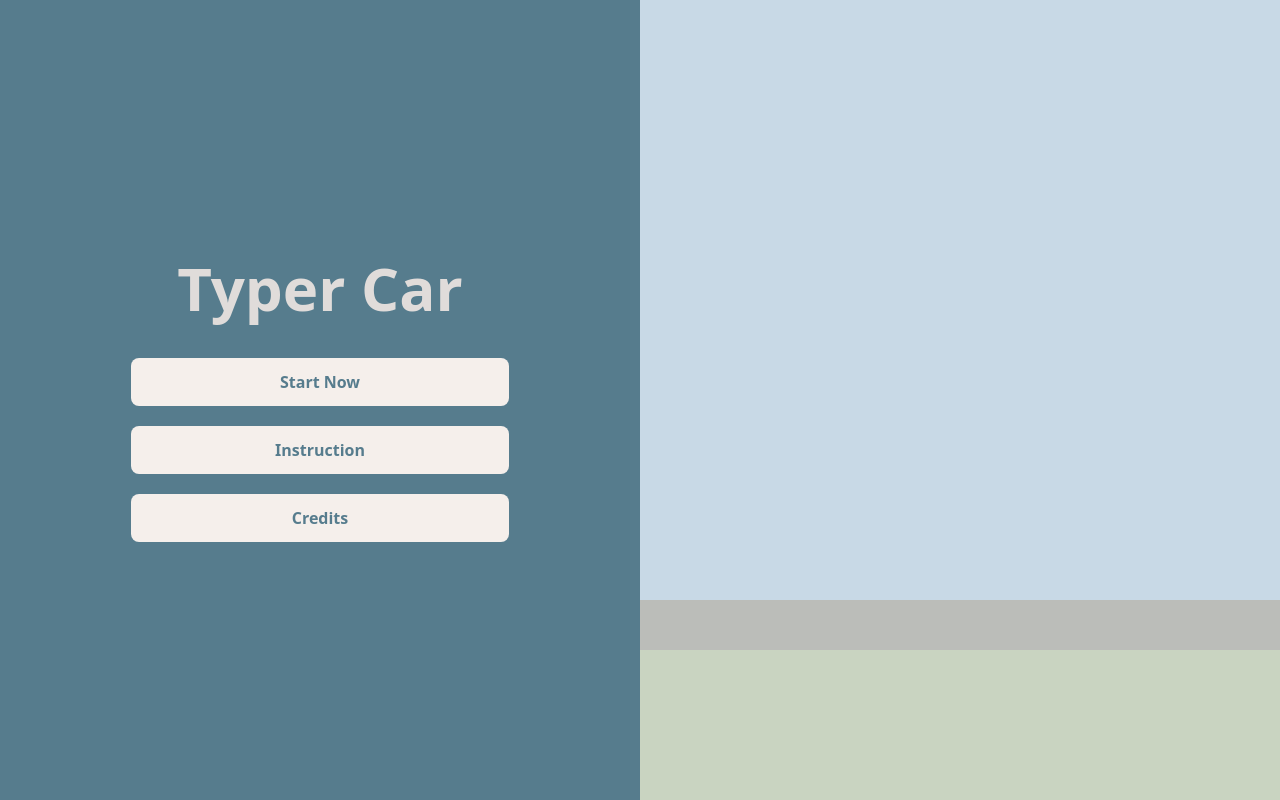
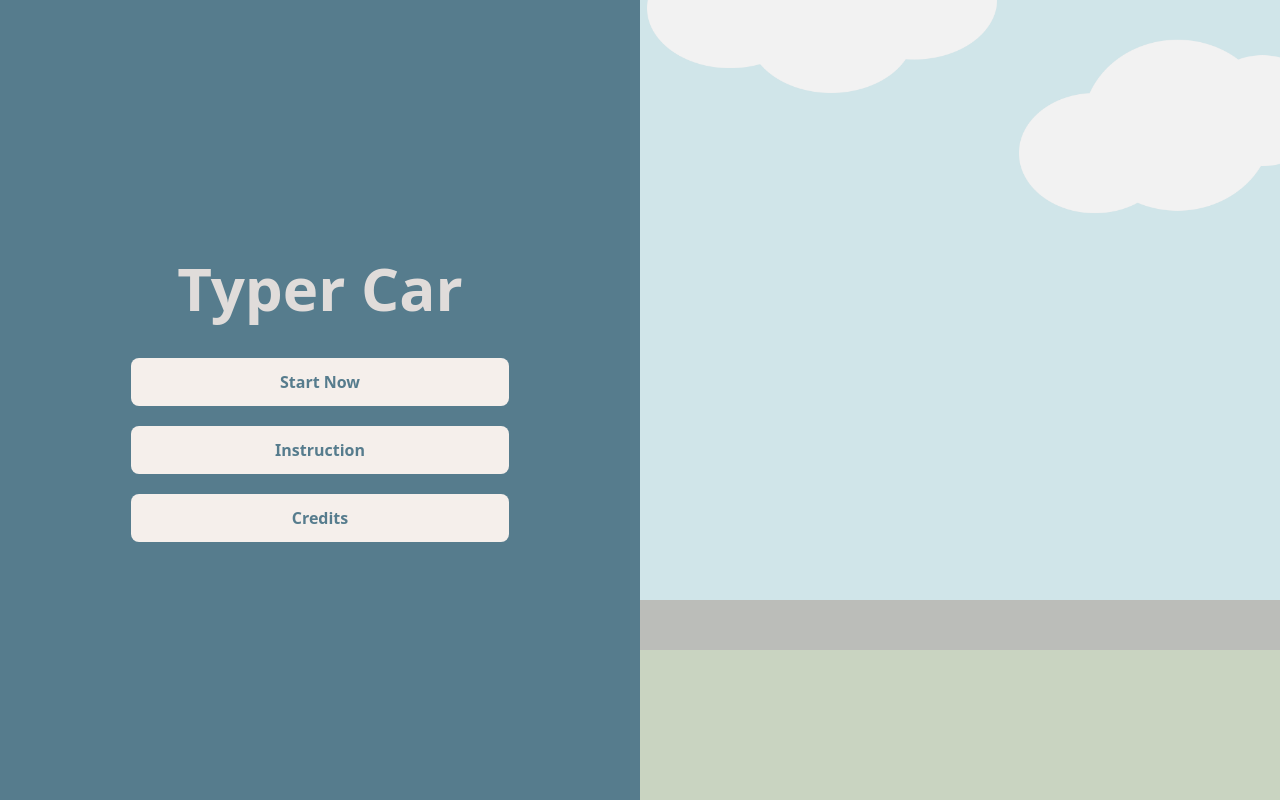
Before and after one commit to XuanGiaHanNguyen/RacerTyper, a React (Vite) app in the folder frontend/: page / in a window 1280 px wide. Built offline with nearby package versions, Linux system fonts and the light colour scheme.

Commit message:
finalized frontend

```diff
--- a/frontend/src/pages/landing.jsx
+++ b/frontend/src/pages/landing.jsx
@@ -4,6 +4,7 @@ import React, { useState, useEffect } from "react";
 import bus from '../assets/main/bus.png';
 import car1 from '../assets/main/car1.png';
 import car2 from '../assets/main/car2.png';
+import bg from '../assets/main/bg.png';
 
 const Landing = () => {
     return (
@@ -59,7 +60,13 @@ const Landing = () => {
             </div>
 
             <div className='bg-white flex-1 flex flex-col'>
-                <div className='flex-3 overflow-hidden' style={{backgroundColor: '#C8D9E6'}}>
+                <div className='flex-3 overflow-hidden'
+                style={{
+                    backgroundImage: `url(${bg})`,
+                    backgroundSize: 'cover',
+                    backgroundPosition: 'center',
+                    backgroundRepeat: 'no-repeat'
+                }}>
                     <div className='h-full relative'>
                         <img
                             src={car2}
```
Also changed, not shown: frontend/src/pages/pop-ups/credits.jsx (added), frontend/src/pages/pop-ups/instruction.jsx (added), frontend/src/pages/pop-ups/popup.jsx (deleted).
